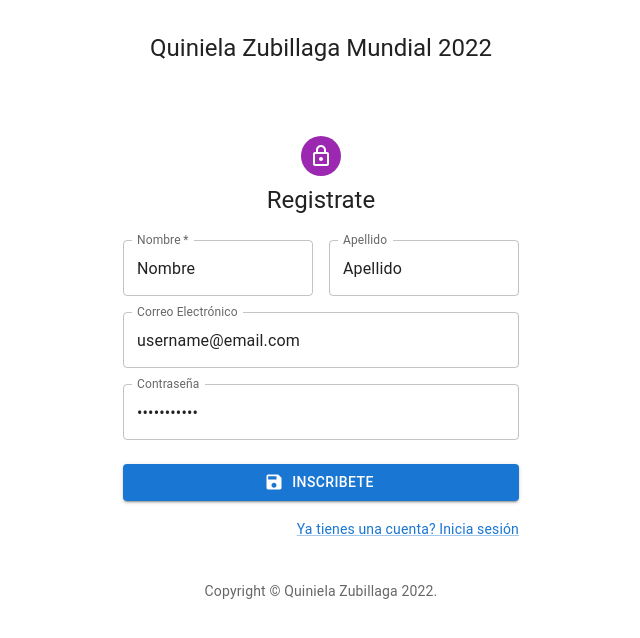
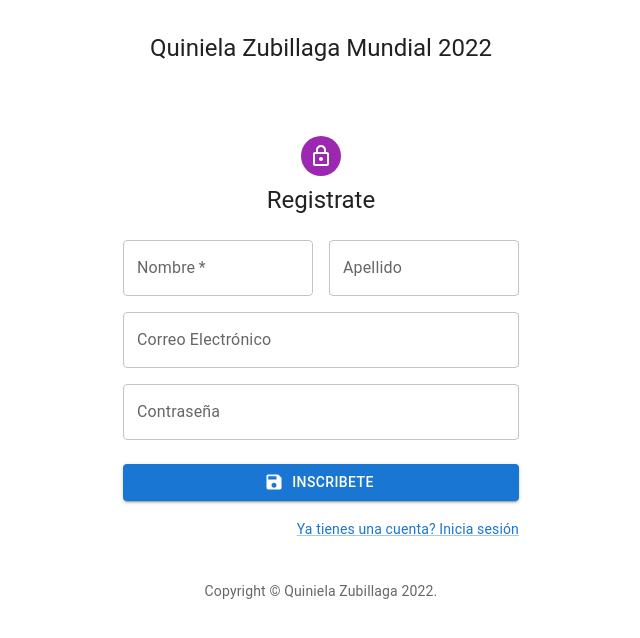
Before and after one commit to ajzpiv97/quiniela-zubillaga-app, a React (Create React App) app: page / in a window 1280 px wide. Shown: the top 638 px of the page, without its empty margins (319-959 px from the left). Built offline with nearby package versions, Linux system fonts and the light colour scheme.

Commit message:
Removed hard coded

```diff
--- a/src/views/SignUp.tsx
+++ b/src/views/SignUp.tsx
@@ -32,10 +32,10 @@ const SignUp = () => {
   const navigate = useNavigate();
   const formik = useFormik({
     initialValues: {
-      email: "username@email.com",
-      password: "Password123",
-      name: "Nombre",
-      lastName: "Apellido",
+      email: "",
+      password: "",
+      name: "",
+      lastName: "",
     },
     validationSchema: Yup.object({
       email: Yup.string().email("Invalid email format").required("Required"),
```
